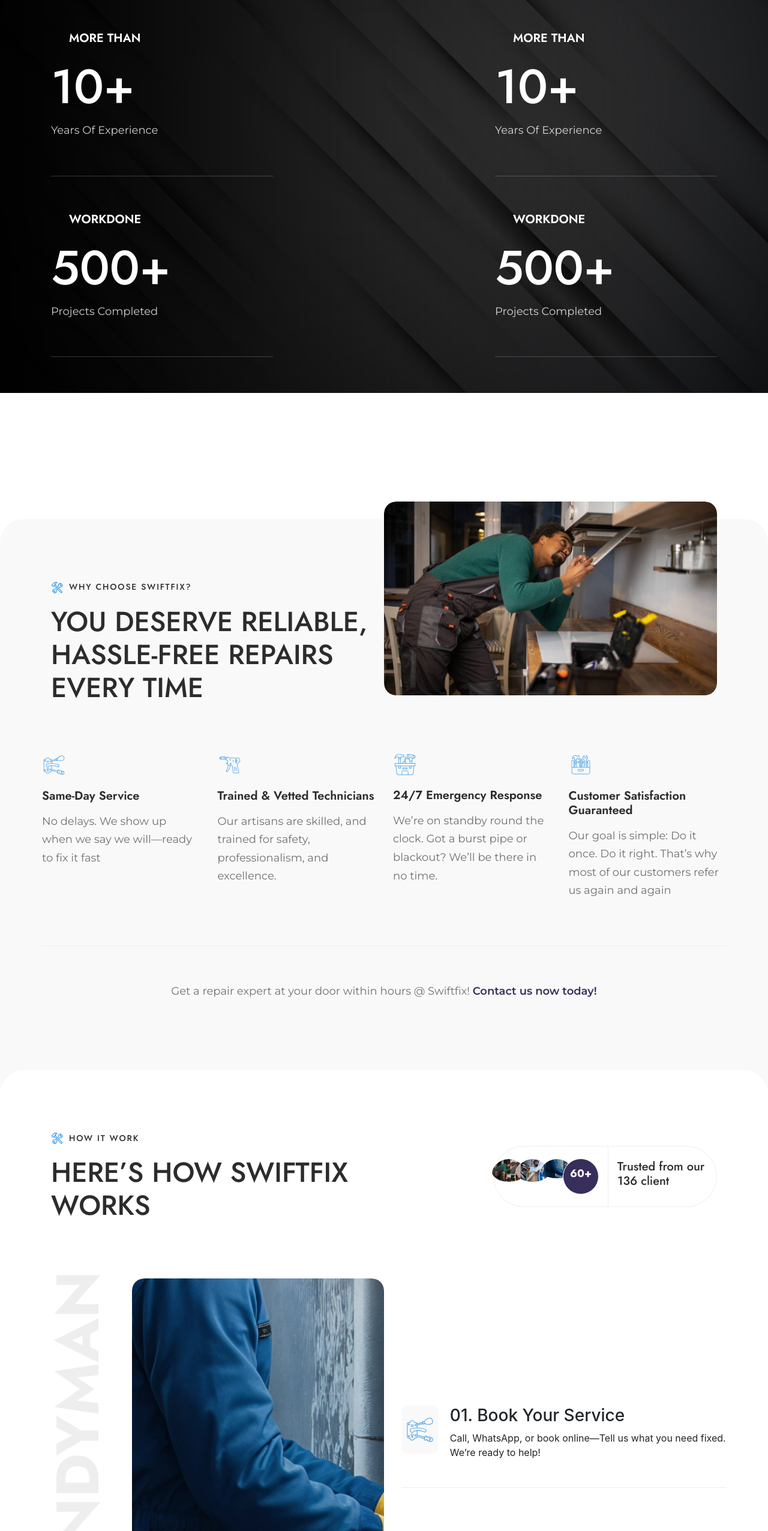
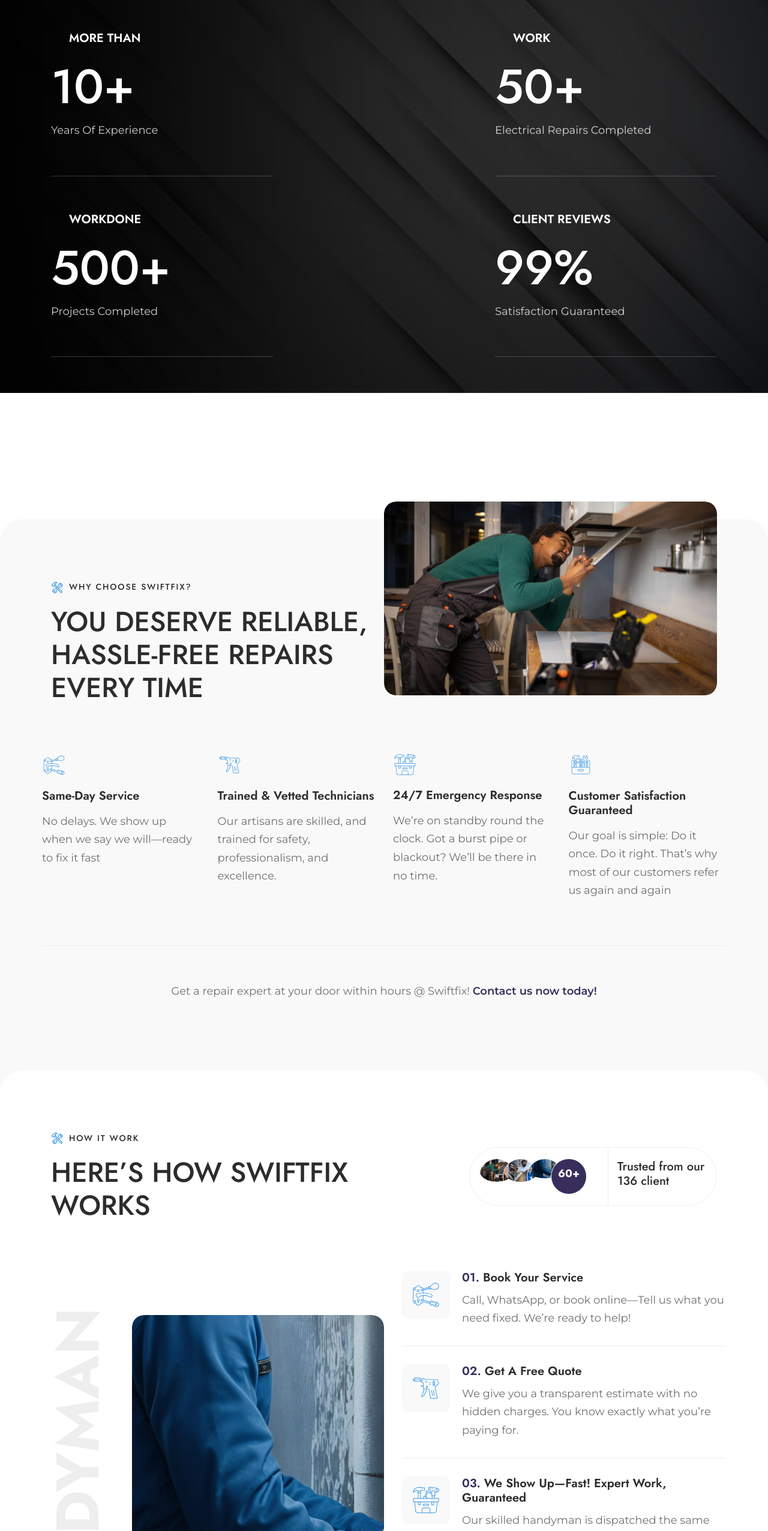
Before and after one commit to Timilovic/Man-swift, a plain HTML site: page about.html in a window 1280 px wide. Shown: the part 3631-6183 px from the top of the page at 60% size. Drawn offline with nearby package versions, Linux system fonts and the light colour scheme.

Commit message:
anything here

```diff
--- a/Css/about.css
+++ b/Css/about.css
@@ -966,8 +966,10 @@
     font-weight: 400;
 }
 .fact .rowd .fact-image {
-    max-width: 500px;
-    margin: 0 52px;
+    width: 100%;
+    height: 50vh;
+    vertical-align: middle;
+    z-index: 1;
 }
 .fact .rowd .fact-image img {
     width: 100%;
@@ -1175,11 +1177,11 @@
     border: 1px solid #eeeeee;
     border-radius: 100px;
 }
-.work .section-row .c-content .c-box .c-images {
+.work .section-row .c-content .c-images {
     position: relative;
     display: inline-flex;
     align-items: center;
-    padding: 20px 15px;
+    padding: 18px 35px;
     border-right: 1px solid #eeeeee;
 }
 .c-image {
@@ -1331,10 +1333,10 @@
     border-radius: 10px;
     margin-right: 20px;
 }
-.item:hover .icon::before {
+.step .item .icon::before {
     scale: (1);
 }
-.item .icon::before {
+.step .item:hover .icon:hover::before {
     content: '';
     position: absolute;
     top: 0;
@@ -1357,3 +1359,26 @@
 .item:hover .icon img  {
     filter: brightness(0) invert(1);
 }
+.step .content {
+    width: calc(100% - 100px);
+}
+.step .content h3 {
+    font-size: 20px;
+    font-weight: 600;
+    text-transform: capitalize;
+    margin-bottom: 10px;
+    font-family: "Jost", sans-serif;
+    line-height: 1.2em;
+    color: #2c2c2c;
+}
+.step .content h3 span {
+    color: #382e5b;
+}
+.step .content p {
+    color: #707070;
+    font-family: "Montserrat", sans-serif;
+    margin-bottom: 0;
+    line-height: 1.7em;
+    font-size: 18px;
+    font-weight: 400;
+}
--- a/about.html
+++ b/about.html
@@ -41,7 +41,6 @@
             <p>Whatsapp Us</p>
        </div>
     </div>
-
 
         <div class="container">
             <div class="row">
@@ -254,14 +253,14 @@
                 </div>
                 <div class="fact-box">
                     <div class="fact-item">
-                        <h3>More than</h3>
-                        <h2>10+</h2>
-                        <p>years of experience</p>
+                        <h3>work</h3>
+                        <h2>50+</h2>
+                        <p>Electrical Repairs completed</p>
                     </div>
                     <div class="fact-item">
-                        <h3>Workdone</h3>
-                        <h2>500+</h2>
-                        <p>projects completed</p>
+                        <h3>client Reviews</h3>
+                        <h2>99%</h2>
+                        <p>Satisfaction Guaranteed</p>
                     </div>
                 </div>
             </div>
@@ -399,6 +398,42 @@
                                 <p>Call, WhatsApp, or book online—Tell us what you need fixed. We’re ready to help!</p>
                             </div>
                         </div>
+                        <div class="item">
+                            <div class="icon">
+                                <img src="Images/icon-service-2.svg" alt="">
+                            </div>
+                            <div class="content">
+                                <h3>
+                                    <span>02.</span>
+                                    Get a Free Quote
+                                </h3>
+                                <p>We give you a transparent estimate with no hidden charges. You know exactly what you’re paying for.</p>
+                            </div>
+                        </div>
+                        <div class="item">
+                            <div class="icon">
+                                <img src="Images/icon-service-3.svg" alt="">
+                            </div>
+                            <div class="content">
+                                <h3>
+                                    <span>03.</span>
+                                    We Show Up—Fast! Expert Work, Guaranteed
+                                </h3>
+                                <p>Our skilled handyman is dispatched the same day or at your scheduled time— get the job done—neatly, quickly, and professionally.</p>
+                            </div>
+                        </div>
+                        <div class="item">
+                            <div class="icon">
+                                <img src="Images/icon-service-4.svg" alt="">
+                            </div>
+                            <div class="content">
+                                <h3>
+                                    <span>04.</span>
+                                    Easy Payment and After-Service Support
+                                </h3>
+                                <p>Pay when the job is done. We accept secure online payments, cash or transfers. Enjoy 24/7 support and a warranty on all services rendered</p>
+                            </div>
+                        </div>
                     </div>
                 </div>
         </div>
```
